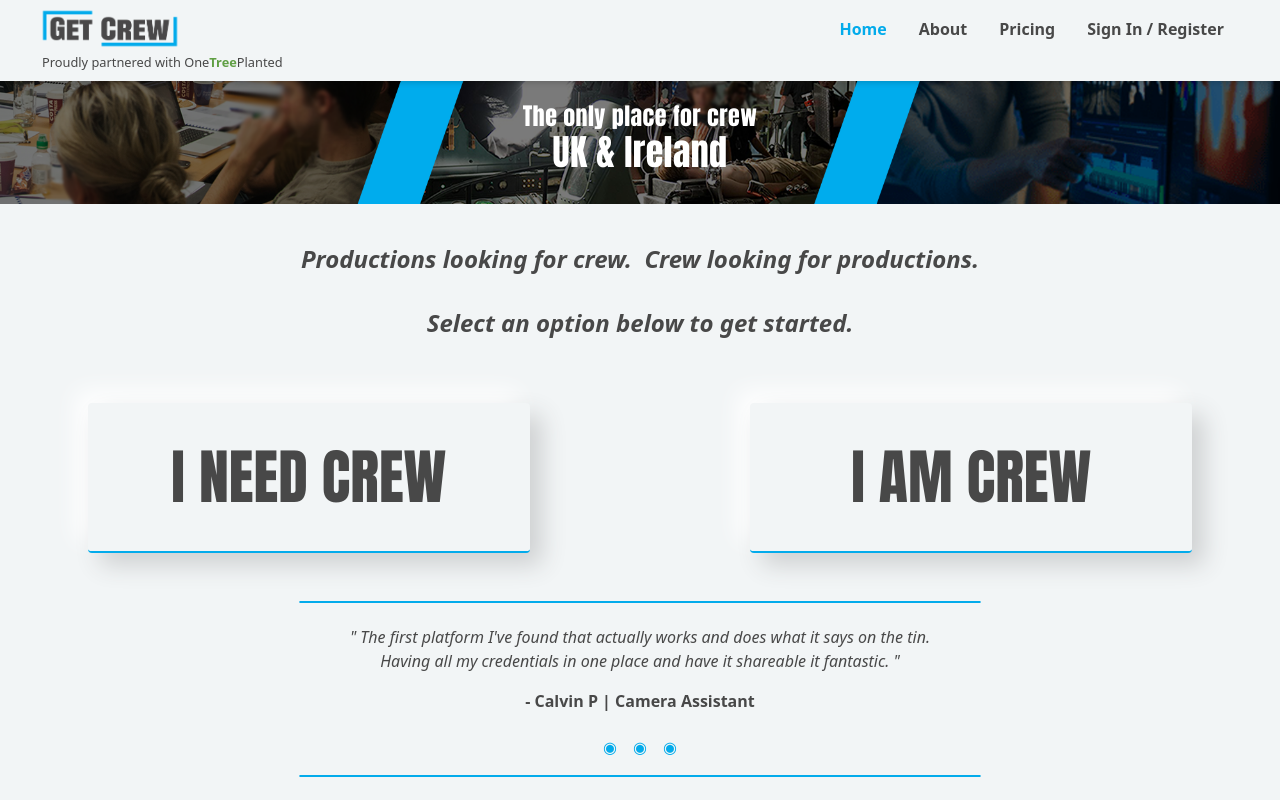
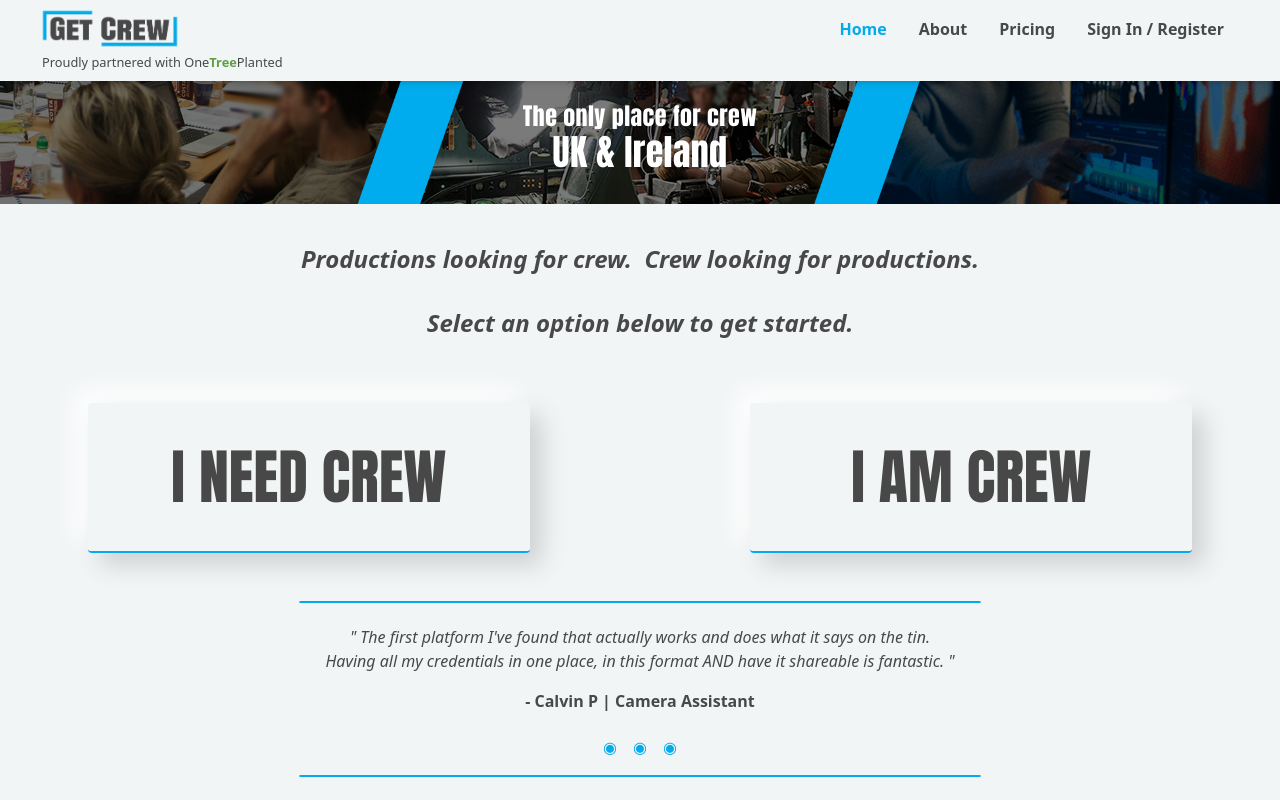
Before and after one commit to sdbxsdb/we-are-crew, a Next.js app: page / in a window 1280 px wide. Built offline with nearby package versions, Linux system fonts and the light colour scheme; no server answers; the database is empty.

Commit message:
update testis

```diff
--- a/pages/about.js
+++ b/pages/about.js
@@ -104,8 +104,7 @@ const About = () => {
                             <AccordionBody>
                               The first platform I&apos;ve found that actually
                               works and does what it says on the tin. <br />{" "}
-                              Having all my credentials in one place and have it
-                              shareable it fantastic.
+                              Having all my credentials in one place, in this format AND have it shareable is fantastic.
                               <p className="font-bold mt-4">
                                 {" "}
                                 - Calvin P | Camera Assistant
--- a/pages/index.js
+++ b/pages/index.js
@@ -86,9 +86,8 @@ export default function Home() {
                   <div className="text-center flex flex-col justify-center items-center  h-[160px] md:h-[100px]">
                     <cite>
                       &#34; The first platform I&apos;ve found that actually
-                      works and does what it says on the tin. <br /> Having all
-                      my credentials in one place and have it shareable it
-                      fantastic. &#34;
+                              works and does what it says on the tin. <br />{" "}
+                              Having all my credentials in one place, in this format AND have it shareable is fantastic. &#34;
                     </cite>
                     <p className="font-bold mt-4">
                       {" "}
```
